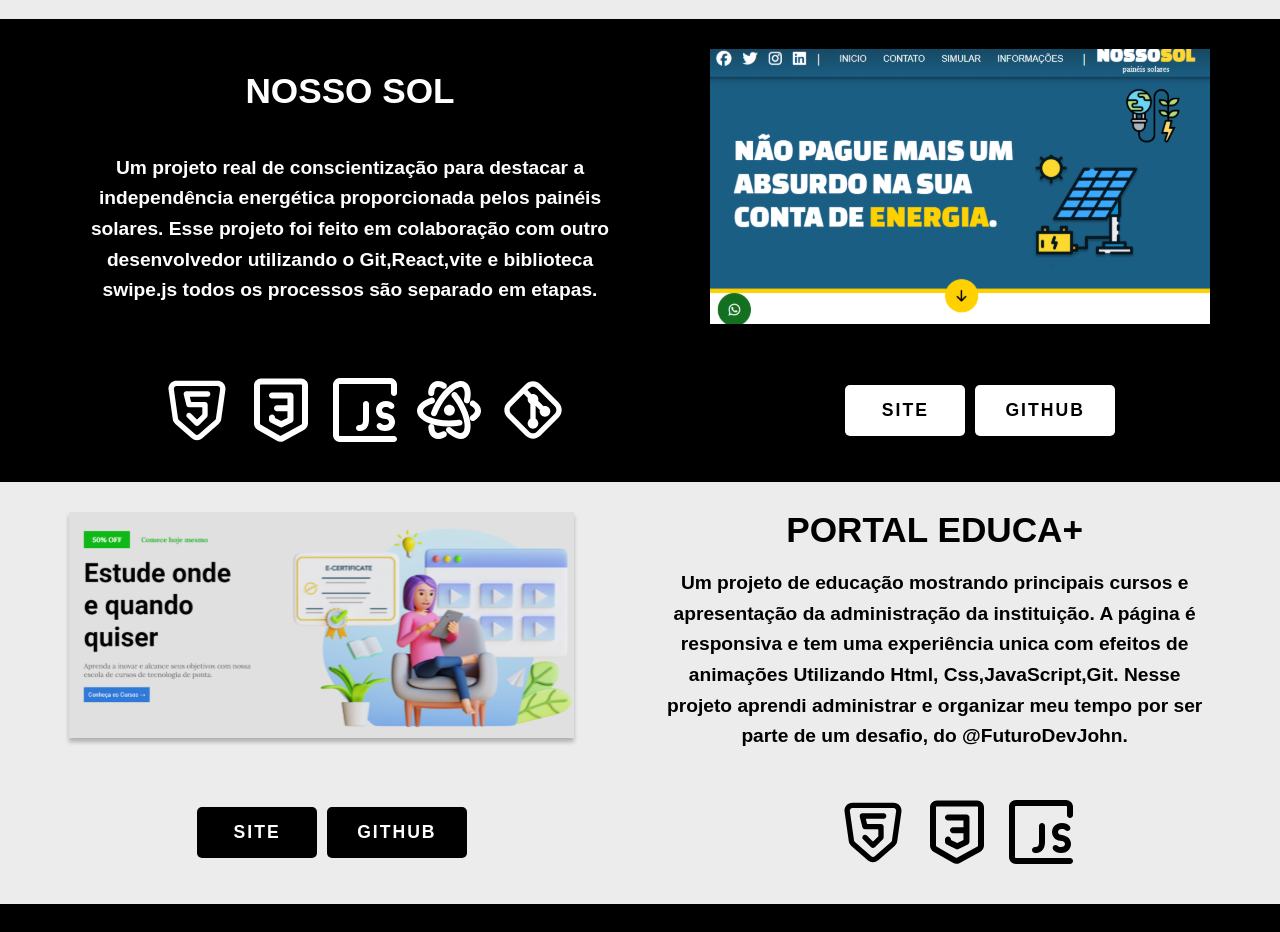
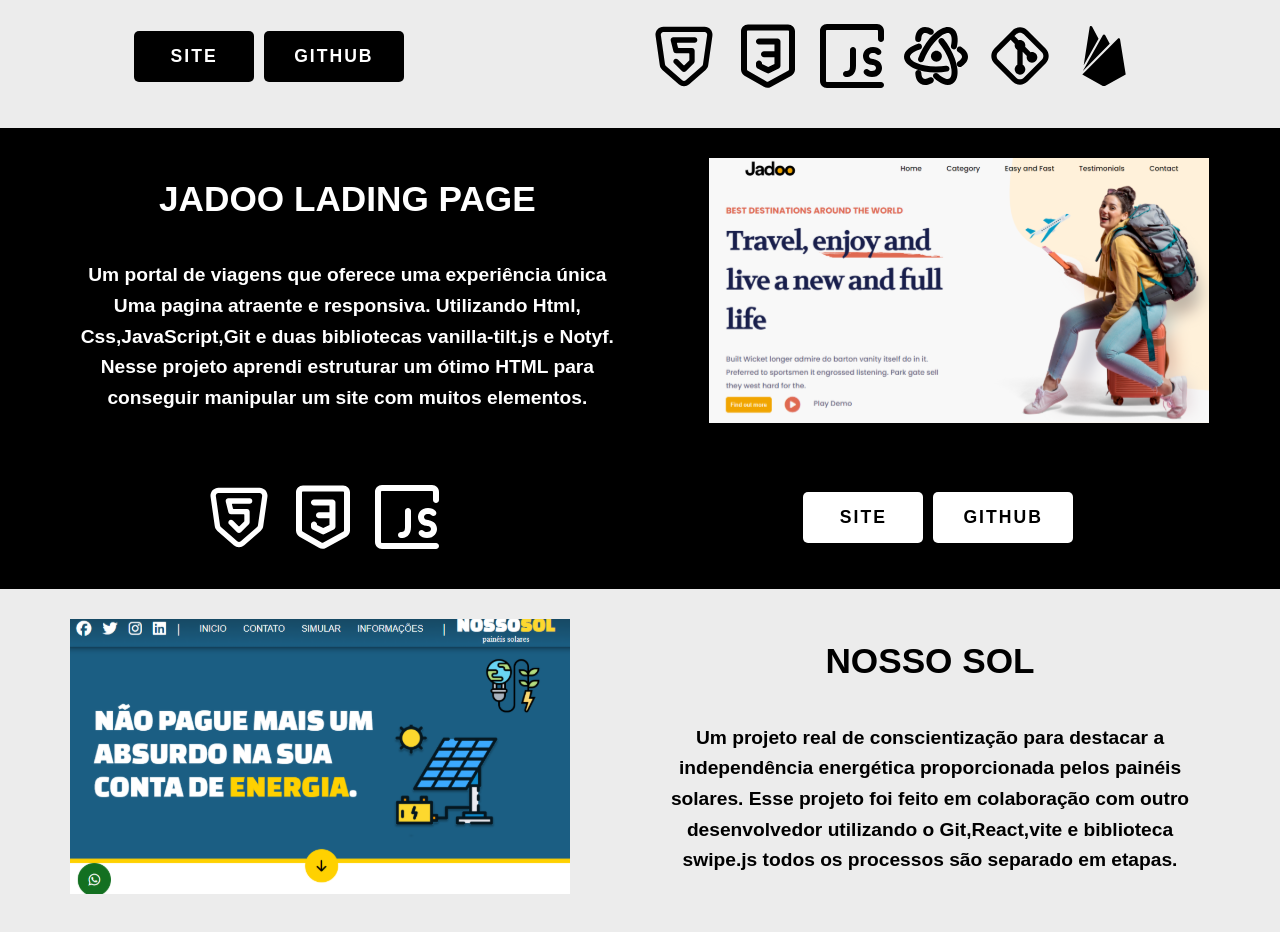
Before and after one commit to Dannick10/portifoliovite, a React (Vite) app: page / in a window 1280 px wide. Shown: the part 2160-3092 px from the top of the page. Built offline with nearby package versions, Linux system fonts and the light colour scheme; a web font is replaced by a local one.

Commit message:
update project

```diff
--- a/src/App.jsx
+++ b/src/App.jsx
@@ -1,6 +1,5 @@
 import './App.css'
 
-//Components
 import Header from './components/Header'
 import Navbar from './components/Navbar'
 import Footer from './components/Footer'
@@ -8,12 +7,13 @@ import NavSideBar from './components/NavSidebar'
 import Stacks from './components/Stacks'
 import Projects from './components/Projects'
 
-//imgs
+
 import jadoo from '/Project_img/jadoo_project.svg'
 import nossosol from '/Project_img/nossosol_project.svg'
 import educamais from '/Project_img/portal_educa.svg'
 import dogapi from '/Project_img/dog_api.svg'
 import Info_project from './components/Info_project'
+import CaminhoDigital from '/Project_img/CaminhoDigital.png'
 
 import {Swiper, SwiperSlide} from 'swiper/react'
 
@@ -56,12 +56,21 @@ function App() {
     </div>
 
       <Projects
+      img={CaminhoDigital}
+      title='Caminho Digital da Biblia'
+      info='O Caminho Digital da Bíblia é uma plataforma digital desenvolvida para proporcionar uma experiência moderna e acessível no estudo da Bíblia, com blog para interações de usuario e banco de dados. Utilizando Html, Css, Javascript, Git, React, Firebase, Web Storage API, SpeechSynthesis API,  Bible API e Dicionário Aberto API. Nesse projeto aprendi manipular aplicativos com múltiplas api, também implementar um CRUD com o sistema do firebase.'
+      linksite='https://caminhodigitaldabiblia.vercel.app/'
+      linkgit='https://github.com/Dannick10/CaminhoDigitaldaBiblia'
+      stacks={<Stacks html={true} css={true} javascript={true} git={true} react={true} firebase={true} color={'black'}/>}
+     />
+
+      <Projects
       img={jadoo}
       title='JADOO LADING PAGE'
       info='Um portal de viagens que oferece uma experiência única Uma pagina atraente e responsiva.  Utilizando Html, Css,JavaScript,Git e duas bibliotecas vanilla-tilt.js e Notyf. Nesse projeto aprendi estruturar um ótimo HTML para conseguir manipular um site com muitos elementos.'
       linksite='https://dannick10.github.io/jadoo_landing/'
       linkgit='https://github.com/Dannick10/jadoo_landing'
-      stacks={<Stacks html={true} css={true} javascript={true} color='black'/>}
+      stacks={<Stacks html={true} css={true} javascript={true} color={'white'}/>}
      />
 
 
@@ -71,7 +80,7 @@ function App() {
       info=' Um projeto real de conscientização para destacar a independência energética proporcionada pelos painéis solares. Esse projeto foi feito em colaboração com outro desenvolvedor utilizando o Git,React,vite e biblioteca swipe.js  todos os processos são separado em etapas.'
       linksite='https://nosso-sol.vercel.app/'
       linkgit='https://github.com/fabcode01/nosso-sol'
-      stacks={<Stacks react={true} html={true} css={true} javascript={true} git={true} color='white'/>}
+      stacks={<Stacks react={true} html={true} css={true} javascript={true} color={'black'}/>}
       />
 
       <Projects
@@ -80,7 +89,7 @@ function App() {
       info='Um projeto de educação mostrando principais cursos e apresentação da administração da instituição. A página é responsiva e tem uma experiência unica com efeitos de animações  Utilizando Html, Css,JavaScript,Git. Nesse projeto aprendi administrar e organizar meu tempo por ser parte de um desafio, do @FuturoDevJohn.'
       linksite='https://dannick10.github.io/educamais/'
       linkgit='https://github.com/Dannick10/educamais'
-      stacks={<Stacks html={true} css={true} javascript={true} color='black'/>}
+      stacks={<Stacks html={true} css={true} javascript={true} color={'white'}/>}
       />
 
       <Projects
@@ -89,7 +98,7 @@ function App() {
       info='Um projeto sobre raças de cachorros com informações explicativas de cada raças. A página é responsiva e minimalista. Utilizando HTML, CSS,JAVASCRIPT,GIT e a api  thedogapi. Esse projeto foi desafiador por eu ter consumido minha primeira API sozinho, Aprendi o uso do Fetch.'
       linksite='https://dannick10.github.io/dog_api/'
       linkgit='https://github.com/Dannick10/dog_api?tab=readme-ov-file'
-      stacks={<Stacks html={true} css={true} javascript={true} color='white'/>}
+      stacks={<Stacks html={true} css={true} javascript={true} color={'black'}/>}
       />
 
 
```
Also changed, not shown: public/Project_img/CaminhoDigital.png (added).
